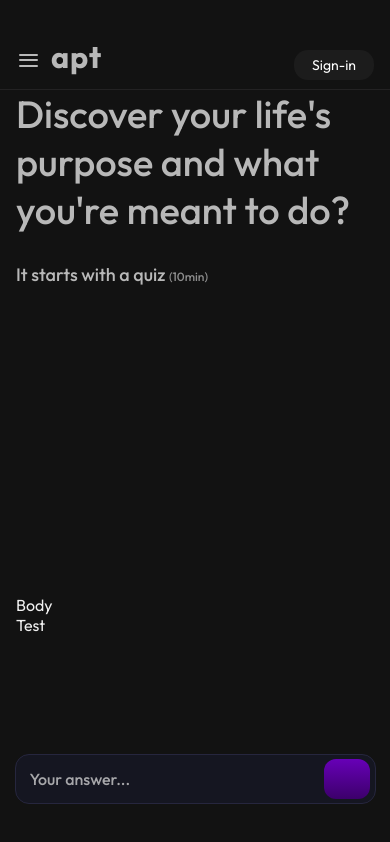
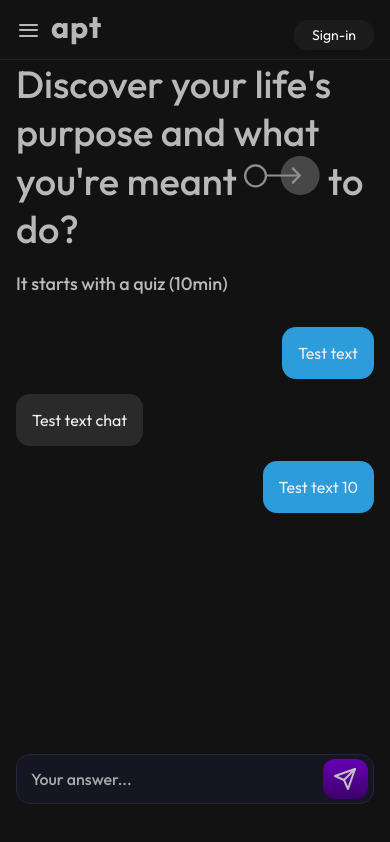
Before and after one commit to happycoder511/gpt-chatbot-frontend, a React (Create React App) app: page / in a window 390 px wide. Built offline with nearby package versions, Linux system fonts and the light colour scheme; the HTML template or start-up script is replaced by a standard one.

Commit message:
Frontend 1.1

```diff
--- a/src/components/InputWindow.jsx
+++ b/src/components/InputWindow.jsx
@@ -1,15 +1,30 @@
-import React from "react";
+import React, { useState } from "react";
 import '../styles/inputWindow.scss';
 
 const InputWindow = () => {
+    const [currentChat, setCurrentChat] = useState([{id: 'user', text: 'Test text'}, {id: 'chat', text: 'Test text chat'}, {id: 'user', text: 'Test text 10'}])
+    const [input, setInput] = useState('')
+
+    const sendText = () => {
+        setCurrentChat([...currentChat, {id: 'user', text: `${input}`}])
+        setInput('')
+    }
+
     return (
         <div className="input-container">
             <div className="input-section">
                 <span />
                 <form onSubmit={e => { e.preventDefault(); }}>
-                    <input type='text' placeholder="Your answer..." required autofocus/>
+                    <input
+                        type='text' placeholder="Your answer..."
+                        required autofocus
+                        value={input}
+                        onChange={(e) => setInput(e.target.value)}
+                    />
                 </form>
-                <button className="input-button"></button>
+                <button className="input-button" onClick={sendText}>
+                    <img src='/icons/send-text-icon-1.svg' alt="icon" />
+                </button>
             </div>
         </div>
     );
--- a/src/components/MainChatBody.jsx
+++ b/src/components/MainChatBody.jsx
@@ -1,10 +1,17 @@
-import React from "react";
+import React, { useState } from "react";
 import '../styles/mainChatBody.scss';
 
 const MainChatBody = () => {
+    const [currentChat, setCurrentChat] = useState([{id: 'user', text: 'Test text'}, {id: 'chat', text: 'Test text chat'}, {id: 'user', text: 'Test text 10'}])
+
     return (
-        <div>
-            Body
+        <div className="chat-body-container">
+            {
+                currentChat.map((data, index) => (
+                    <div key={index} className={`${data.id!=='chat' ? 'user' : 'received'}`}>{data.text}</div>
+                ))
+            }
+
         </div>
     );
 }
--- a/src/components/MainChatHead.jsx
+++ b/src/components/MainChatHead.jsx
@@ -4,7 +4,10 @@ import '../styles/mainChatHead.scss';
 const MainChatHead = () => {
     return (
         <div className="chat-head-container">
-            <h1>Discover your life's purpose and what you're meant <span></span>to do?</h1>
+            <h1>
+                Discover your life's purpose and what you're meant
+                <span> <img src='/icons/decoration-icon-1.svg' alt="icon" /> </span>to do?
+            </h1>
             <p>It starts with a quiz <span>(10min)</span></p>
         </div>
     );
--- a/src/components/MainChatWindow.jsx
+++ b/src/components/MainChatWindow.jsx
@@ -9,12 +9,6 @@ const MainChatWindow = () => {
             <div className="chat-spacing">
                 <MainChatHead />
                 <MainChatBody />
-                <p>Test</p>
-                <p>Test</p>
-                <p>Test</p>
-                <p>Test</p>
-                <p>Test</p>
-                <p>Test</p>
             </div>
         </div>
     );
--- a/src/styles/burgerMenu.scss
+++ b/src/styles/burgerMenu.scss
@@ -12,7 +12,7 @@
     cursor: pointer;
 }
 
-.burger-container div {
+.burger-container > div {
     width: 100%;
     height: 2.92px;
     background-color: #B9B9B9;
--- a/src/styles/header.scss
+++ b/src/styles/header.scss
@@ -15,7 +15,7 @@
     align-items: flex-end;
 }
 
-.left-header span {
+.left-header > span {
     font-weight: 700;
     font-size: 48.9287px;
     line-height: 48px;
@@ -27,6 +27,9 @@
 }
 
 @media screen and (max-width: 393px) {
+    .header-container {
+        height: 60px;
+    }
     .left-header span {
         font-size: 30.5804px;
         line-height: 30px;
--- a/src/styles/inputWindow.scss
+++ b/src/styles/inputWindow.scss
@@ -2,12 +2,15 @@
     display: flex;
     flex-direction: column;
     align-items: center;
+    justify-content: center;
+    padding-inline: 16px;
 }
 
 .input-section {
     display: flex;
     align-items: center;
-    width: 528px;
+    max-width: 528px;
+    width: 100%;
     height: 50px;
     background-color: #151621;
     border: 1px solid #26263E;
@@ -15,7 +18,7 @@
     margin-bottom: 33px;
 }
 
-.input-section span {
+.input-section > span {
     width: 6px;
     height: 22px;
     background-color: #5F01A8;
@@ -52,6 +55,9 @@
 
 .input-button {
     all: unset;
+    display: flex;
+    justify-content: center;
+    align-items: center;
     width: 56px;
     height: 40px;
     border-radius: 12px;
@@ -62,13 +68,14 @@
 
 @media screen and (max-width: 393px) {
     .input-section {
-        width: 361px;
+        max-width: 528px;
+        width: 100%;
         margin-bottom: 40px;
     }
-    .input-section span {
+    .input-section > span {
         display: none;
     }
-    .input-section form {
+    .input-section > form {
         margin-left: 14px;
     }
     .input-button {
--- a/src/styles/mainChatBody.scss
+++ b/src/styles/mainChatBody.scss
@@ -0,0 +1,23 @@
+.chat-body-container {
+    display: flex;
+    flex-direction: column;
+    gap: 15px;
+}
+
+.user {
+    display: flex;
+    align-self: flex-end;
+    padding: 16px;
+    margin-left: 51px;
+    border-radius: 14px;
+    background-color: #2D9CDB;
+}
+
+.received {
+    display: flex;
+    align-self: flex-start;
+    padding: 16px;
+    margin-right: 51px;
+    border-radius: 14px;
+    background-color: #2A2A2A;
+}
--- a/src/styles/mainChatHead.scss
+++ b/src/styles/mainChatHead.scss
@@ -2,7 +2,7 @@
     margin-bottom: 51px;
 }
 
-.chat-head-container h1 {
+.chat-head-container > h1 {
     font-family: 'Outfit';
     font-weight: 500;
     font-size: 58px;
@@ -12,7 +12,7 @@
     margin-bottom: 24px;
 }
 
-.chat-head-container p {
+.chat-head-container > p {
     font-family: 'Outfit';
     font-weight: 500;
     font-size: 18px;
@@ -21,7 +21,7 @@
     opacity: 0.75;
 }
 
-.chat-head-container span {
+.chat-head-container > span {
     font-size: 12px;
     color: #B9B9B9;
 }
--- a/src/styles/mainChatWindow.scss
+++ b/src/styles/mainChatWindow.scss
@@ -10,9 +10,5 @@
 
 .chat-spacing {
     max-width: 663px;
-    height: 500px;
+    height: calc(100vh - 1000px);
 }
-
-p {
-    height: 300px;
-}
```
Also changed, not shown: public/icons/decoration-icon-1.svg (added), public/icons/send-text-icon-1.svg (added).
